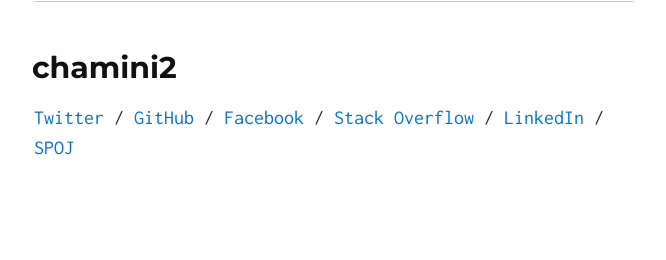
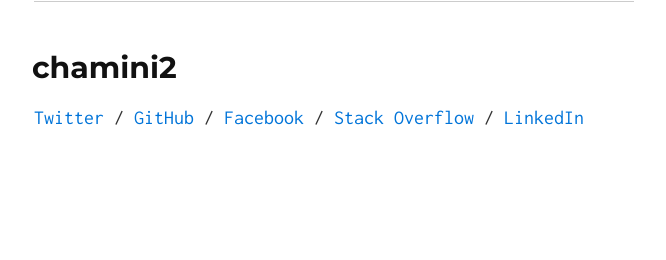
Before and after one commit to chamini2/chamini2.github.io, a Jekyll site: the page built from index.html, in a window 1280 px wide. Shown: the part 2023-2283 px from the top of the page, without its empty margins (306-972 px from the left). Built offline with Jekyll 4.4.1, drawn with Linux system fonts in a browser that asks for light colours; Markdown is read by kramdown in place of the engine named in the settings; after the commit the page ends 2256 px from its top, so only the background shows below that.

Commit message:
removed SPOJ from #chamini2

```diff
--- a/_includes/index.md
+++ b/_includes/index.md
@@ -74,4 +74,4 @@ Now just use your infinite list of Fibonacci numbers, for whatever thing you cou
 
 <!-- ![Matteo Ferrando](https://s.gravatar.com/avatar/a1ed120c8ab66ed191f289cafa0b58ee?s=80) -->
 
-[Twitter](http://twitter.com/chamini2) / [GitHub](http://github.com/chamini2) / [Facebook](http://facebook.com/chamini2) / [Stack Overflow](http://stackoverflow.com/users/1276441/chamini2) / [LinkedIn](https://www.linkedin.com/in/chamini2) / [SPOJ](http://www.spoj.com/users/chamini2/)
+[Twitter](http://twitter.com/chamini2) / [GitHub](http://github.com/chamini2) / [Facebook](http://facebook.com/chamini2) / [Stack Overflow](http://stackoverflow.com/users/1276441/chamini2) / [LinkedIn](https://www.linkedin.com/in/chamini2)
```
